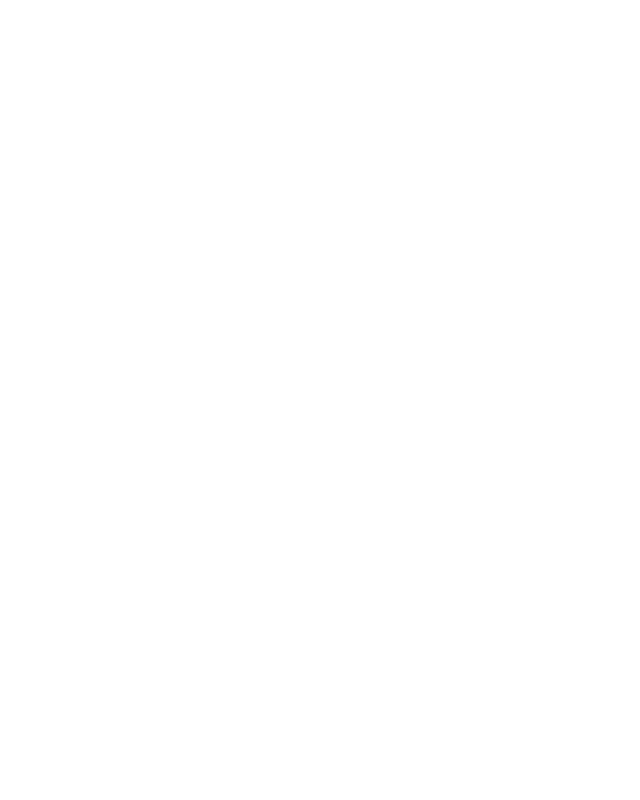
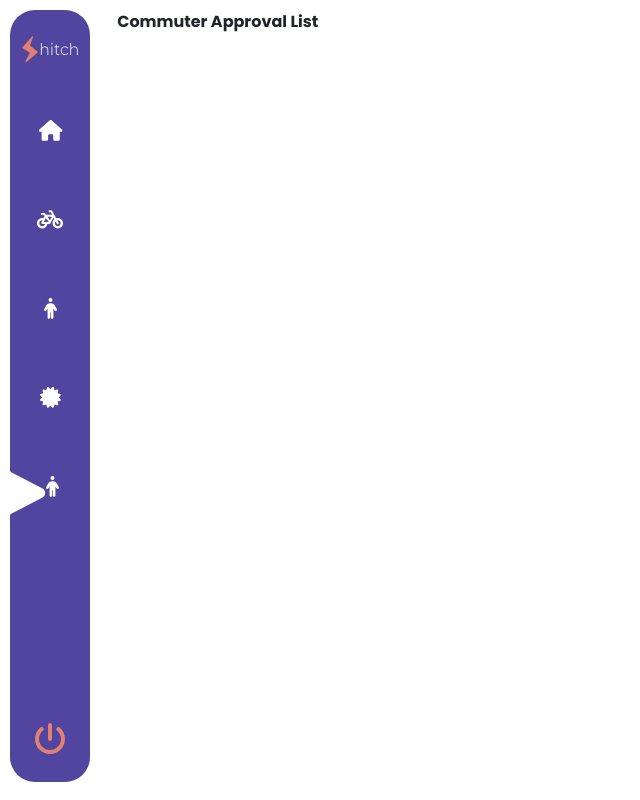
Before and after one commit to wingled22/pagyeonjaFrontEnd, a React (Vite) app: page /commuter-approval in a window 1280 px wide. Before the commit this address had no page. Shown: the whole page, without its empty margins (0-640 px from the left). Built offline with nearby package versions, Linux system fonts and the light colour scheme.

Commit message:
Commuter Approval Page

```diff
--- a/src/AppRouter.jsx
+++ b/src/AppRouter.jsx
@@ -4,6 +4,7 @@
 import RiderPage from "./routes/RiderPage";
 import CommuterPage from "./routes/CommuterPage";
 import RiderApprovalDashboard from "./components/RiderApprovalComponents/Rider_Approval_Dashboard";
+import CommuterApprovalPage from "./routes/CommuterApprovalPage";
 const AppRouter = () => {
   return (
     <>
@@ -14,6 +15,7 @@
           <Route path="/rider" element={<RiderPage />} />
           <Route path="/commuter" element={<CommuterPage />} />
           <Route path="/rider-approval" element={<RiderApprovalDashboard />} />
+          <Route path="/commuter-approval" element={<CommuterApprovalPage />} />
         </Route>
       </Routes>
     </>
--- /dev/null
+++ b/src/assets/css/CommuterApprovalSearchBox.css
@@ -0,0 +1,16 @@
+@import url('https://fonts.googleapis.com/css2?family=Poppins:wght@300;400;500;600;700&display=swap');
+
+* {
+  font-family: 'Poppins', sans-serif !important;
+}
+
+/* ******************************search box ***************************/
+.commuter-approval-search-field {
+    background-color: #d1d1d1 !important;
+    height: 45px !important;
+    margin: 10px 0px 10px 10px !important;
+    width: 100% !important;
+    max-width: 380px !important;
+    border-radius: 130px !important;
+    padding-left: 20px !important;
+  }
--- a/src/components/NavigationBar.jsx
+++ b/src/components/NavigationBar.jsx
@@ -35,6 +35,16 @@
             to={"/rider-approval"}>
             <Icon icon={faCertificate} color="white" className="large-icon" />
           </NavLink>
+
+
+          <NavLink
+            className="nav-link"
+            activeClassName="active"
+            to={"/commuter-approval"}
+          >
+            <Icon icon={faPerson} color="white" className="large-icon" />
+          </NavLink>
+
         </div>
         <div className="logout">
           <Icon icon={faPowerOff} color="#e38071" className="logout-btn mb-4" />
--- /dev/null
+++ b/src/routes/CommuterApprovalPage.jsx
@@ -0,0 +1,55 @@
+import React from "react";
+import {
+  Button,
+  Modal,
+  ModalHeader,
+  ModalBody,
+  ModalFooter,
+  FormGroup,
+  Label,
+  Input,
+  Row,
+  Col,
+} from "reactstrap";
+import { useState } from "react";
+
+
+const CommuterApprovalPage = () => {
+
+  return (
+    <>
+
+
+
+
+
+     <div className="commuter-approval-text-wrapper fw-bold">Commuter Approval List</div>
+
+
+
+     <Row >
+        <Col  xs={8} sm={7} md={5} lg={4} xl={5} className="ms-md-4">
+          {/* <SearchBar /> */}
+        </Col>
+
+        <Col xs={4} sm={5} md={6} lg={4} xl={4}>
+          {/* <FilterStatus /> */}
+        </Col>
+
+      </Row>
+
+      <Row className="mt-xs-1 mt-lg-1 mt-sm-1 mt-md-1 mt-xl-1 ms-sm-1" xs={1}  sm={6} md={12} lg={2} xl={2}>
+
+      <Col   className="mt-xs-5 " xs={5} sm={5} md={8} lg={6} xl={6}>
+          {/* <Rider_Approval_TablePage /> */}
+        </Col>
+
+        <Col sm={1}>
+          {/* <Requirements /> */}
+        </Col>
+      </Row>
+    </>
+  );
+};
+
+export default CommuterApprovalPage;
```
Also changed, not shown: src/components/CommuterApproval/searchBoxCommuterApp.jsx (added, +18 -0 lines).
